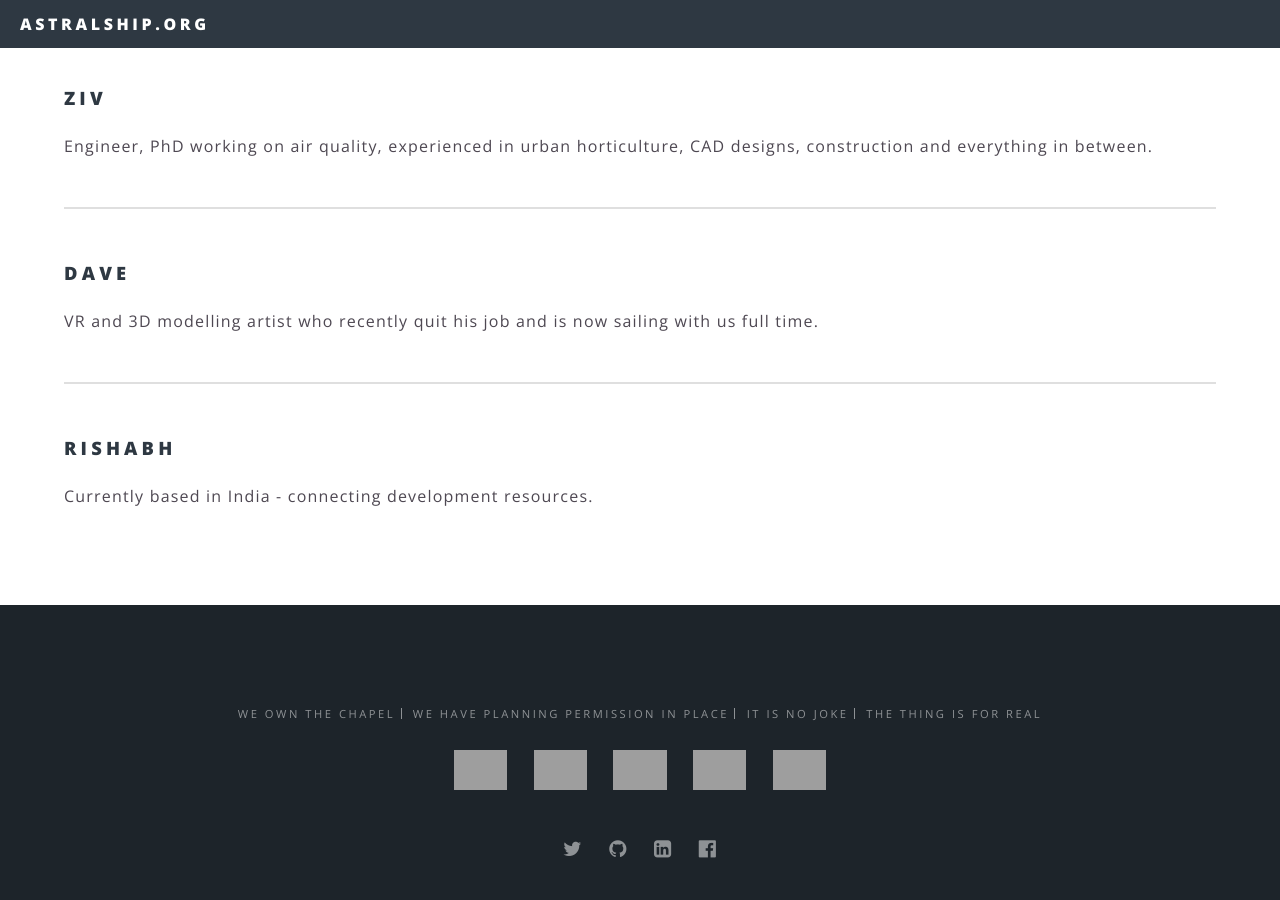
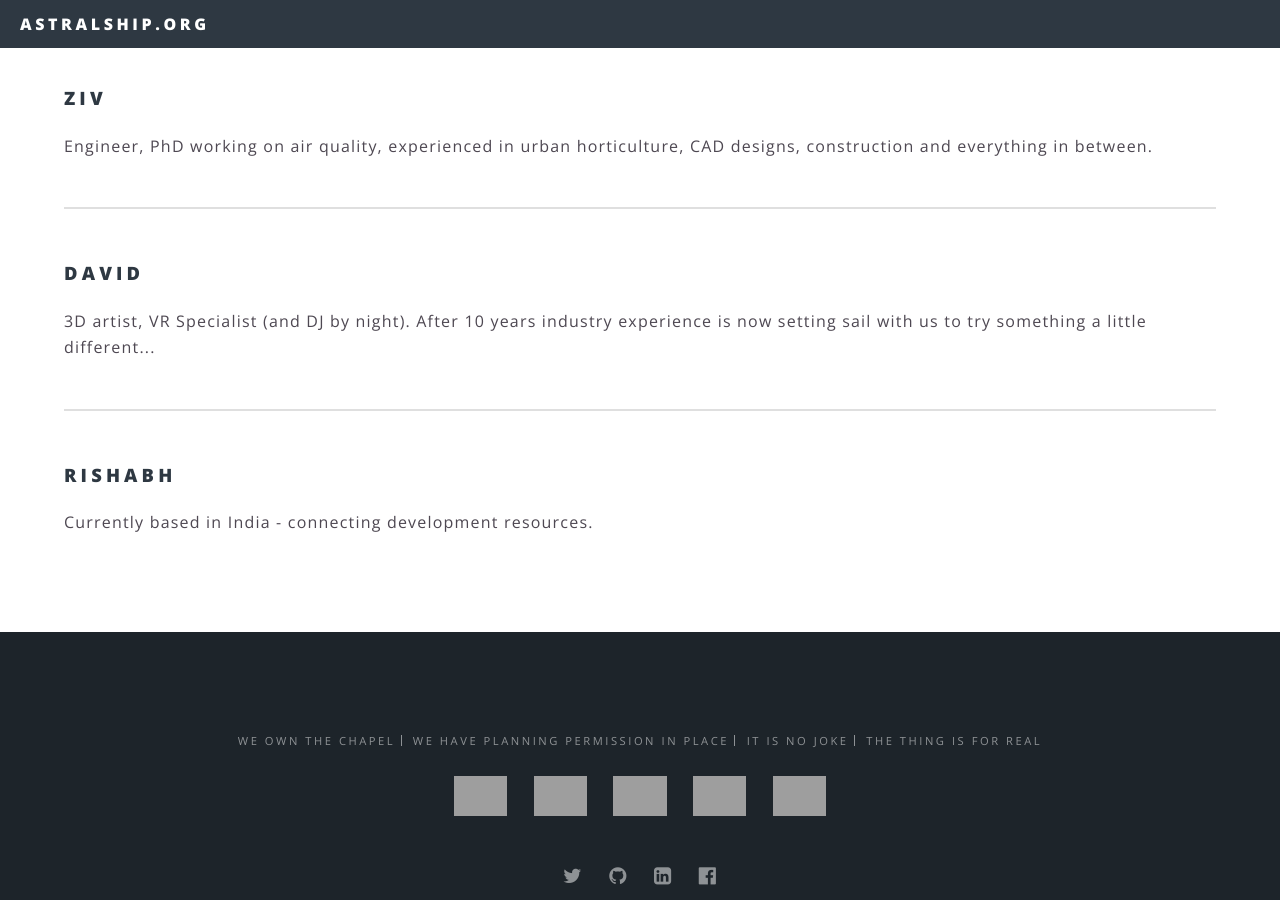
Before and after one commit to astralship/astralship.github.io, a Jekyll site: the page built from team.html, in a window 1280 px wide and 900 px high, scrolled down 810 px, cut to the strip 0-900 px from the top of the window. Built offline with Jekyll 4.4.1, drawn with Linux system fonts in a browser that asks for light colours; comment, search, counter and statistics services are not loaded; grey boxes are pictures that could not be loaded.

Commit message:
David team

```diff
--- a/team.html
+++ b/team.html
@@ -23,8 +23,8 @@ subtitle: Meet the crew
 	<p>Engineer, PhD working on air quality, experienced in urban horticulture, CAD designs, construction and everything in between.</p>
 	<hr />
 
-	<h3>Dave</h3>
-	<p>VR and 3D modelling artist who recently quit his job and is now sailing with us full time.</p>
+	<h3>David</h3>
+	<p>3D artist, VR Specialist (and DJ by night). After 10 years industry experience is now setting sail with us to try something a little different...</p>
 	<hr />
 
 <!--
```
